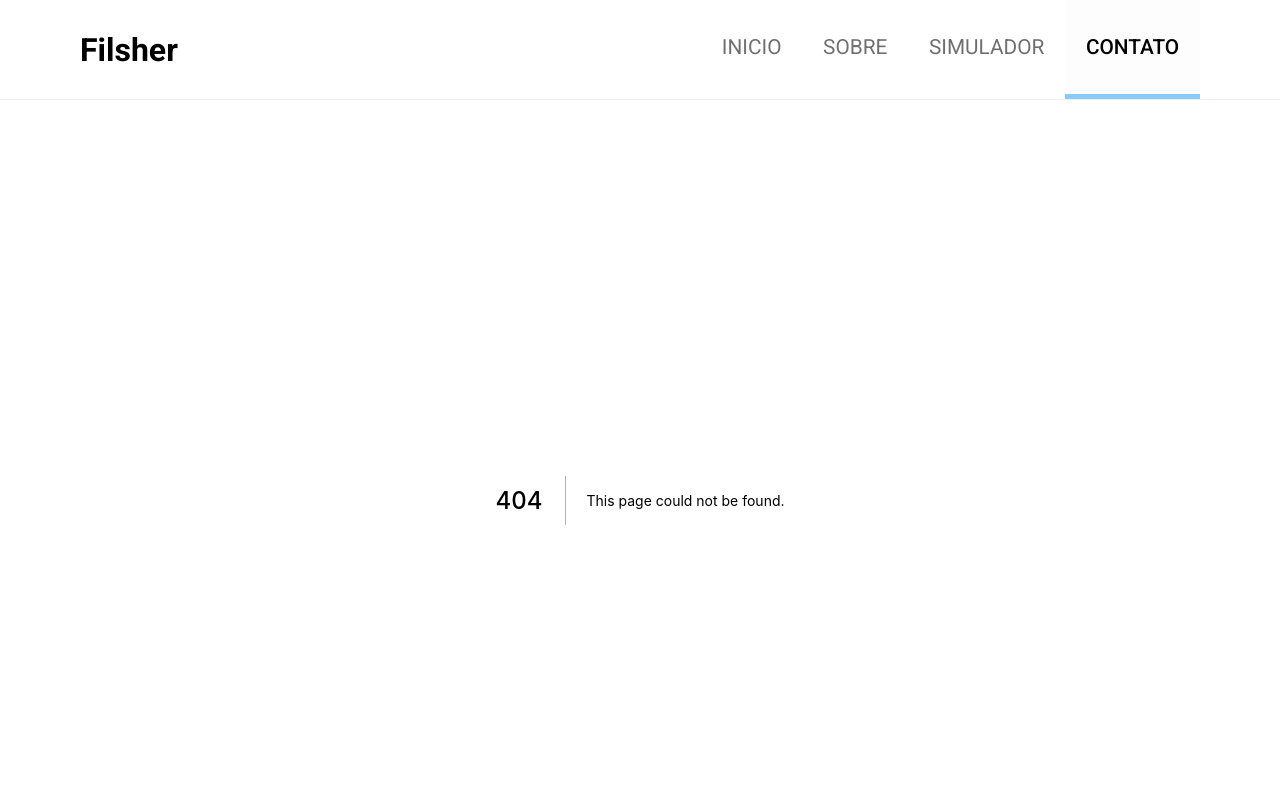
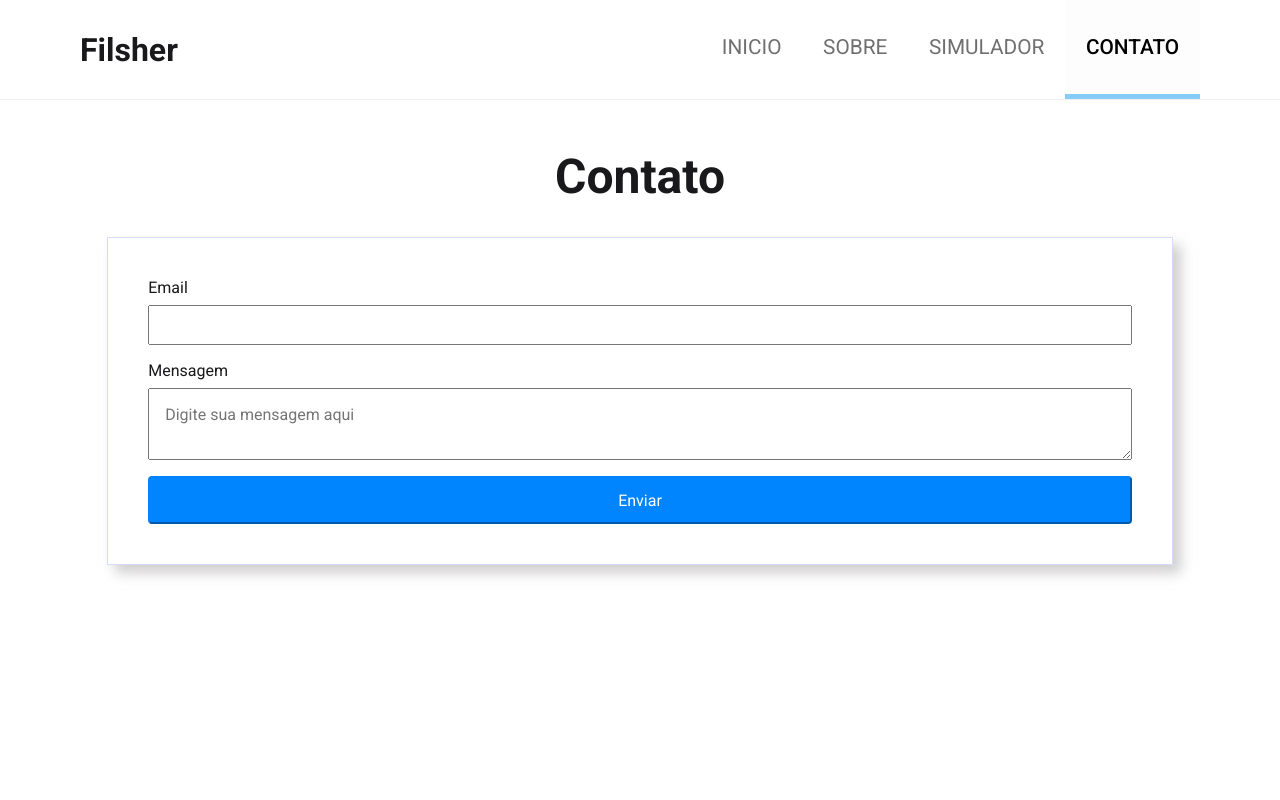
Before and after one commit to leonardobelilomessias/belilo_ws, a Next.js app: page /contact in a window 1280 px wide. Before the commit this address had no page. Shown: the top 800 px of the page. Built offline with nearby package versions, Linux system fonts and the light colour scheme.

Commit message:
Criação pagina de contato

```diff
--- a/src/Components/Header/index.tsx
+++ b/src/Components/Header/index.tsx
@@ -45,10 +45,12 @@ export function Header({menux,handleMenux}:HeaderProps){
       <div/>
       </a>
     </Link>
+    <Link href="contact">
       <a className={router.asPath ==="/contact"?style.active:''}>
       <p>contato</p>
         <div/>
         </a>
+      </Link>
     </nav>
     <AiOutlineMenu  className={style.showMenu} size={30} onClick={handleMenux}/>
 
--- /dev/null
+++ b/src/pages/contact.tsx
@@ -0,0 +1,23 @@
+import React from 'react'
+import style from '../styles/contact.style.module.scss'
+function Contact() {
+  return (
+    <>
+    <div className={style.container}>
+      <h1>Contato</h1>
+
+      <form action="">
+      <label htmlFor="email">Email</label>
+      <input type="text" />
+      <label htmlFor="message">Mensagem</label>
+      <textarea id="w3review" name="w3review" placeholder='Digite sua mensagem aqui'>
+      </textarea>
+      <button>Enviar</button>
+      </form>
+
+      </div>
+    </>
+  )
+}
+
+export default Contact
--- /dev/null
+++ b/src/styles/contact.style.module.scss
@@ -0,0 +1,42 @@
+.container{
+
+  width: 100vw;
+  height: 100vh;
+  padding: 3rem;
+  display: flex;
+  align-items: center;
+  justify-items: center;
+  flex-direction: column;
+  h1{
+    margin: 0  0 2rem 0;
+    font-size: 3rem;
+  }
+  form{
+    display: flex;
+    padding: 2.5rem;
+    width: 90%;
+    flex-direction: column;
+    border: solid 1px rgba(194, 203, 255, 0.671);
+    box-shadow: 8px 8px 12px rgba(184, 181, 181, 0.664);
+    input{
+      height: 2.5rem;
+      width: 100%;
+      margin-bottom: 1rem;
+    }
+    textarea{
+      margin-bottom: 1rem;
+      padding: 1rem;
+    }
+    label{
+      margin-bottom: 0.5rem;
+    }
+    button{
+      background-color: var(--blue-500);
+      border-color: var(--blue-500);
+      height: 3rem;
+      color: white;
+      border-radius: 4px;
+
+    }
+  }
+}
```
